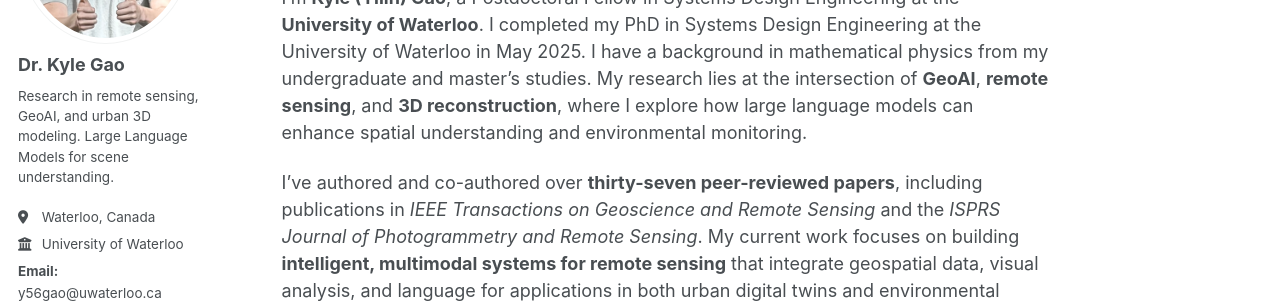
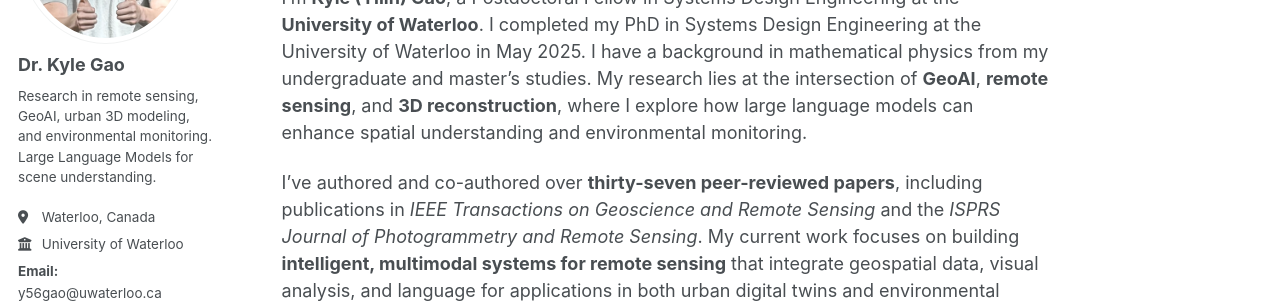
Before and after one commit to kyle-gao/kyle-gao.github.io, a Jekyll site: the page built from _pages/about.md, in a window 1280 px wide. Shown: the part 253-556 px from the top of the page. Built offline with Jekyll 4.4.1, drawn with Linux system fonts in a browser that asks for light colours; some web fonts are replaced; a script that is not in the unit is left out.

Commit message:
Update _config.yml

```diff
--- a/_config.yml
+++ b/_config.yml
@@ -15,7 +15,7 @@ author:
   avatar           : "profile.png"
   name             : "Dr. Kyle Gao"
   pronouns         :
-  bio              : "Research in remote sensing, GeoAI, and urban 3D modeling. Large Language Models for scene understanding."
+  bio              : "Research in remote sensing, GeoAI, urban 3D modeling, and environmental monitoring. Large Language Models for scene understanding."
   location         : "Waterloo, Canada"
   employer         : "University of Waterloo"
   uri              :
```
